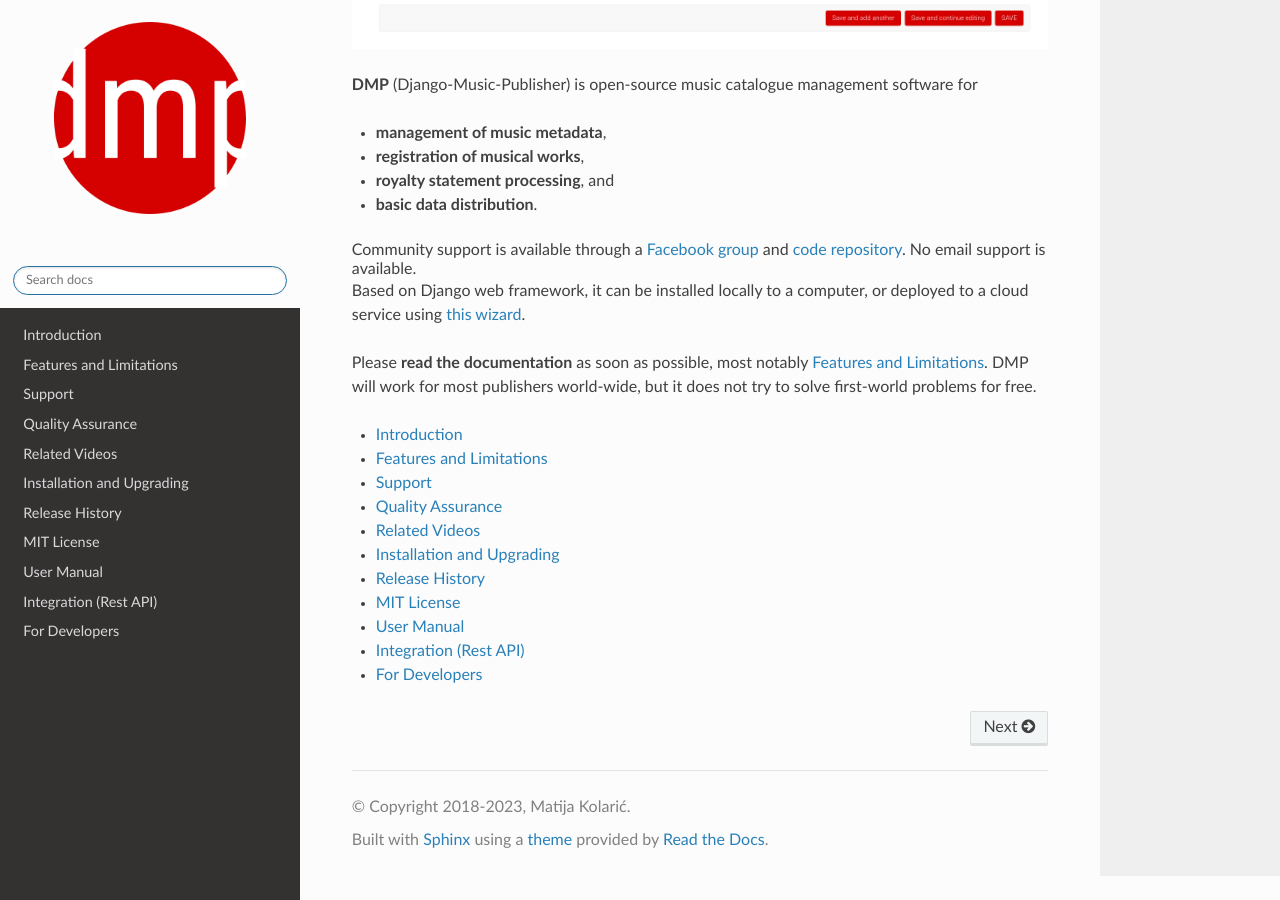
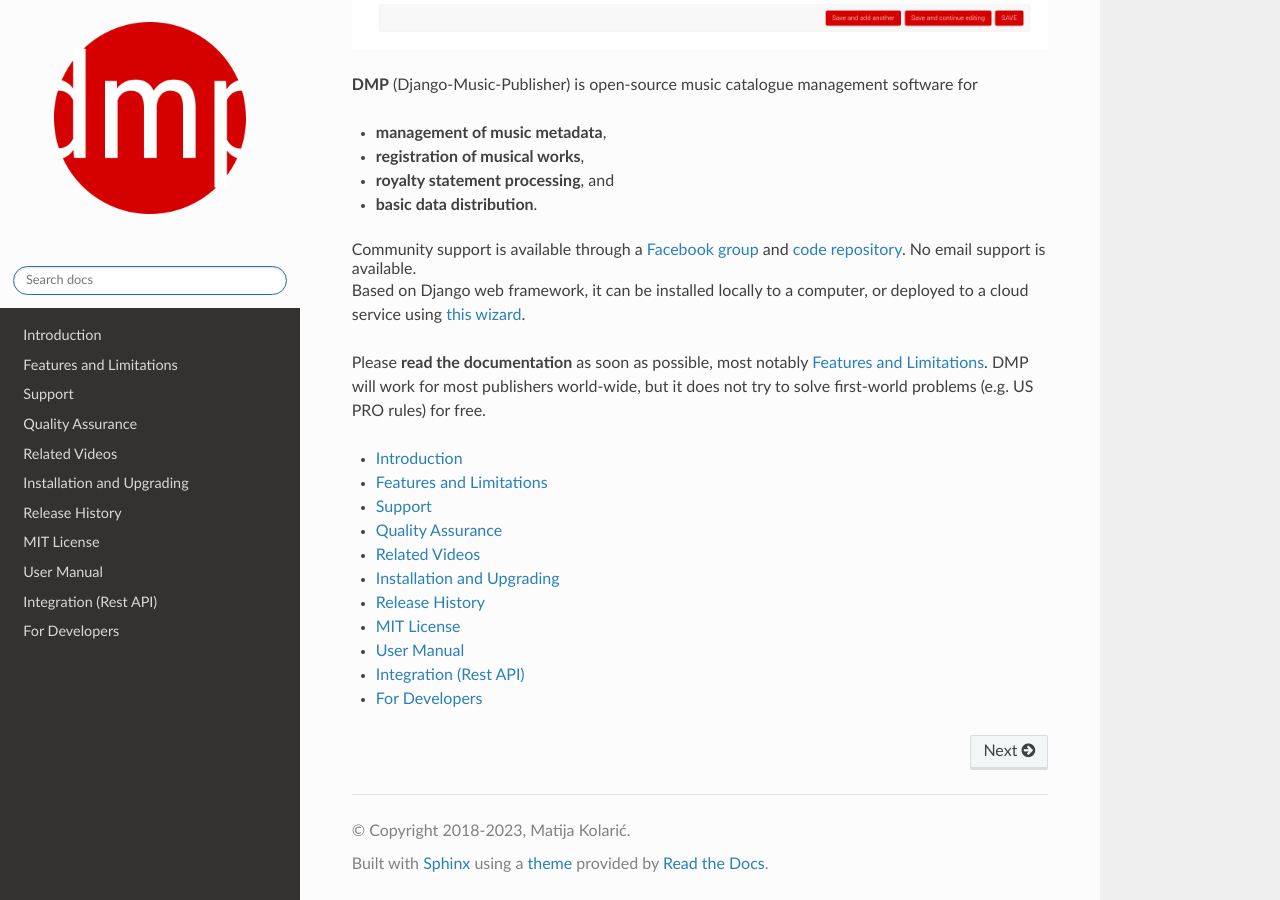
Before and after one commit to matijakolaric-com/django-music-publisher, a Sphinx documentation site: the page built from docs/index.rst, in a window 1280 px wide and 900 px high, scrolled down 670 px. Built offline with Sphinx 7.4.7 and the Read the Docs theme 2.0.0, drawn with Linux system fonts in a browser that asks for light colours.

Commit message:
documentation

```diff
--- a/docs/conf.py
+++ b/docs/conf.py
@@ -95,6 +95,11 @@
 # a list of builtin themes.
 #
 html_theme = "sphinx_rtd_theme"
+
+
+html_css_files = [
+    'custom.css',
+]
 
 # Theme options are theme-specific and customize the look and feel of a theme
 # further.  For a list of options available for each theme, see the
--- /dev/null
+++ b/docs/custom.css
@@ -0,0 +1,3 @@
+.tgt {
+    color: #00563B !important;
+}
--- a/docs/index.rst
+++ b/docs/index.rst
@@ -23,8 +23,8 @@
 service using `this wizard <https://dmp.matijakolaric.com>`_.
 
 Please **read the documentation** as soon as possible, most notably :doc:`Features and Limitations <features>`.
-DMP will work for most publishers world-wide, but it does not try to solve first-world problems for free.
-
+DMP will work for most publishers world-wide, but it does not try to solve first-world problems
+(e.g. US PRO rules) for free.
 
 .. toctree::
    :maxdepth: 1
```
Also changed, not shown: docs/features.rst (+7 -5 lines).
